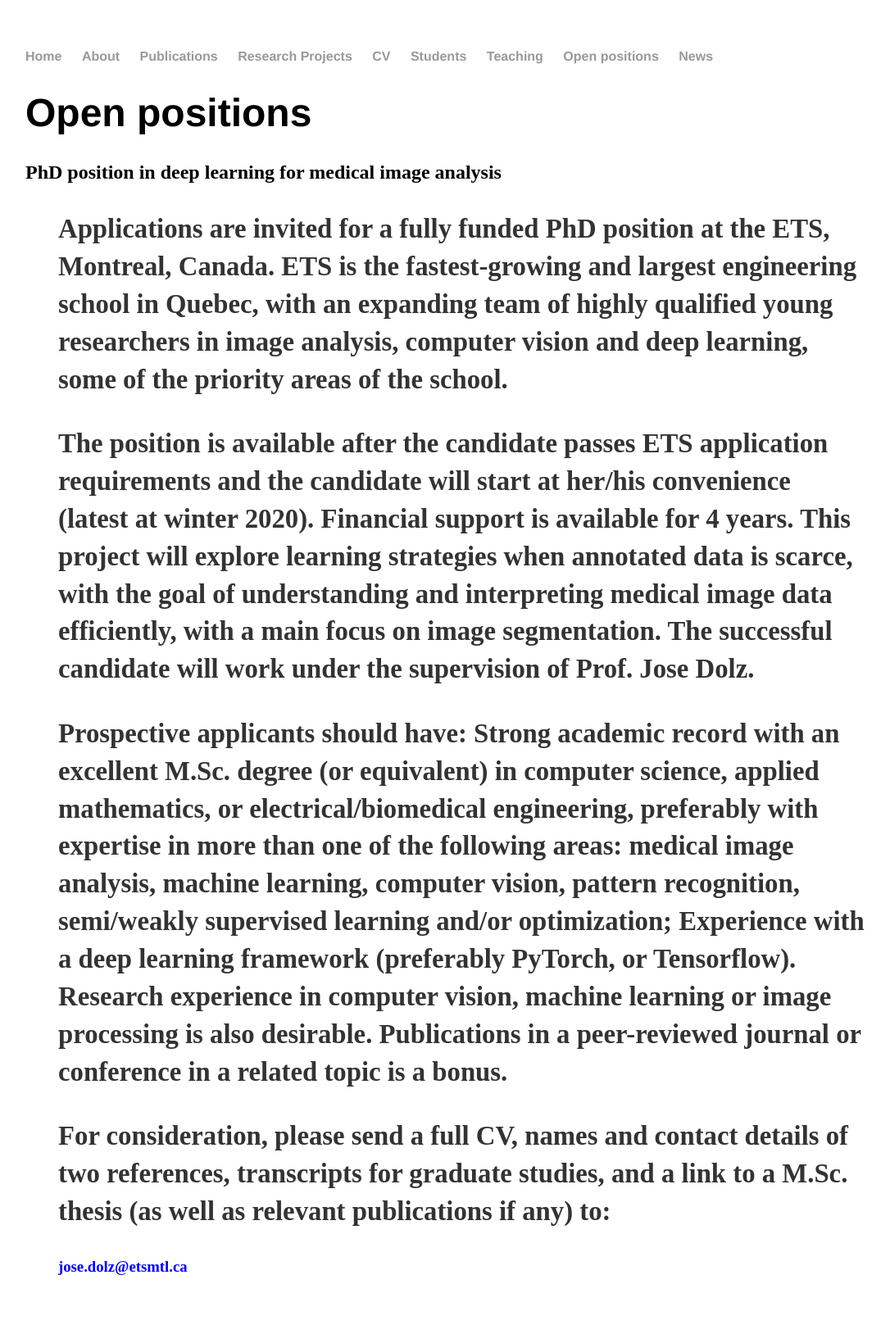
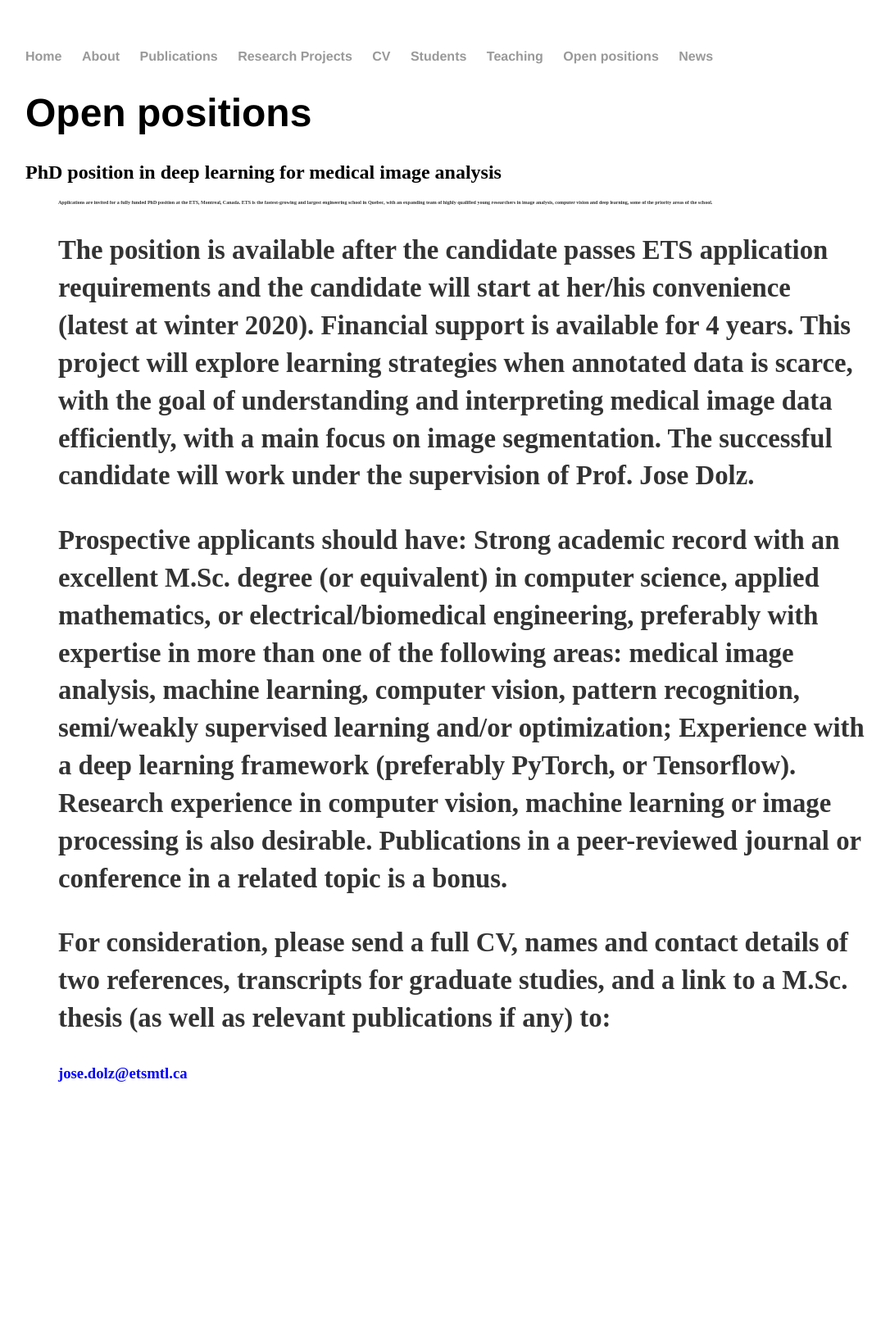
Before and after one commit to josedolz/josedolz.github.io, a Jekyll site: the page built from opening/index.html, in a window 1280 px wide. Shown: the whole page at 82% size, without its empty margins (97-1183 px from the left). Built offline with Jekyll 4.4.1, drawn with Linux system fonts in a browser that asks for light colours; after the commit the page ends 1381 px from its top, so only the background shows below that.

Commit message:
Update index.html

```diff
--- a/opening/index.html
+++ b/opening/index.html
@@ -6,7 +6,7 @@ title: opening
 	<h1>Open positions</h1>
 	<h2>PhD position in deep learning for medical image analysis</h2>
 	<ul>
-		<h3><p>Applications are invited for a fully funded PhD position at the ETS, Montreal, Canada. ETS is the fastest-growing and largest engineering school in Quebec, with an expanding team of highly qualified young researchers in image analysis, computer vision and deep learning, some of the priority areas of the school.
+		<h3><p style="font-size:24%;">Applications are invited for a fully funded PhD position at the ETS, Montreal, Canada. ETS is the fastest-growing and largest engineering school in Quebec, with an expanding team of highly qualified young researchers in image analysis, computer vision and deep learning, some of the priority areas of the school.
 
 <p>The position is available after the candidate passes ETS application requirements and the candidate will start at her/his convenience (latest at winter 2020). Financial support is available for 4 years. This project will explore learning strategies when annotated data is scarce, with the goal of understanding and interpreting medical image data efficiently, with a main focus on image segmentation. The successful candidate will work under the supervision of Prof. Jose Dolz.
 
```
